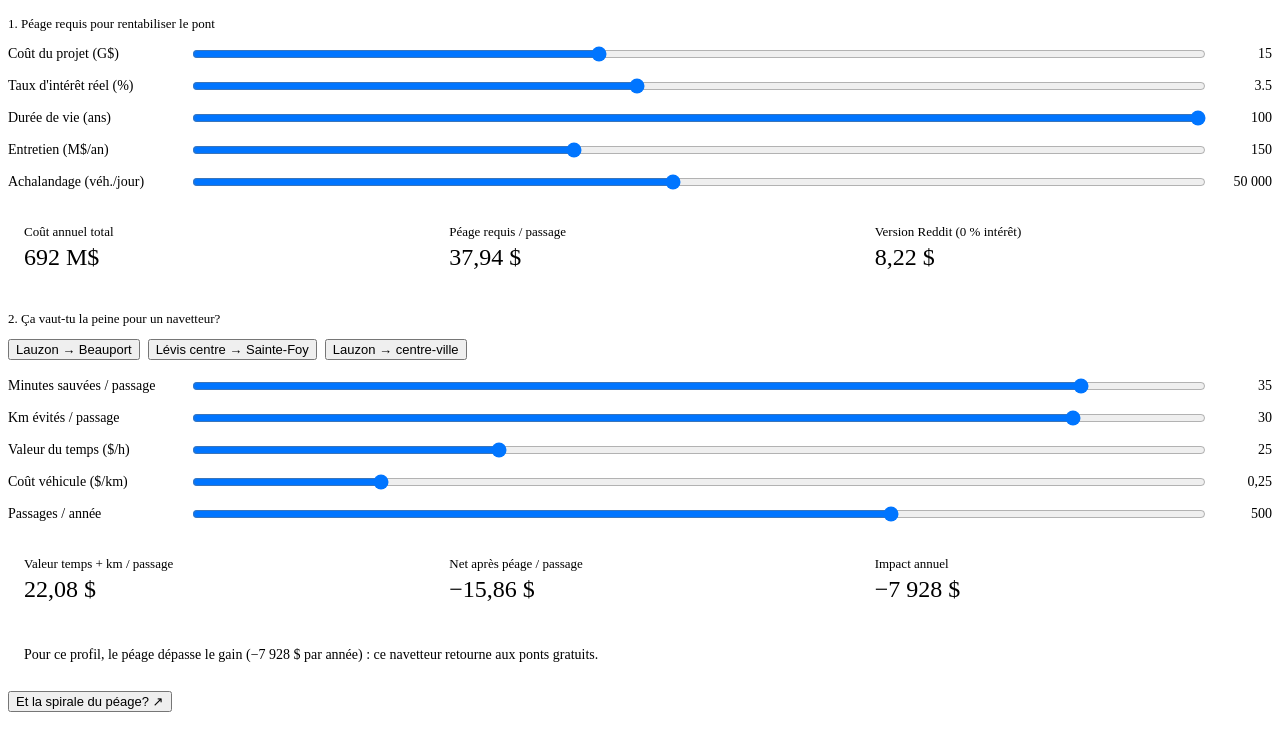
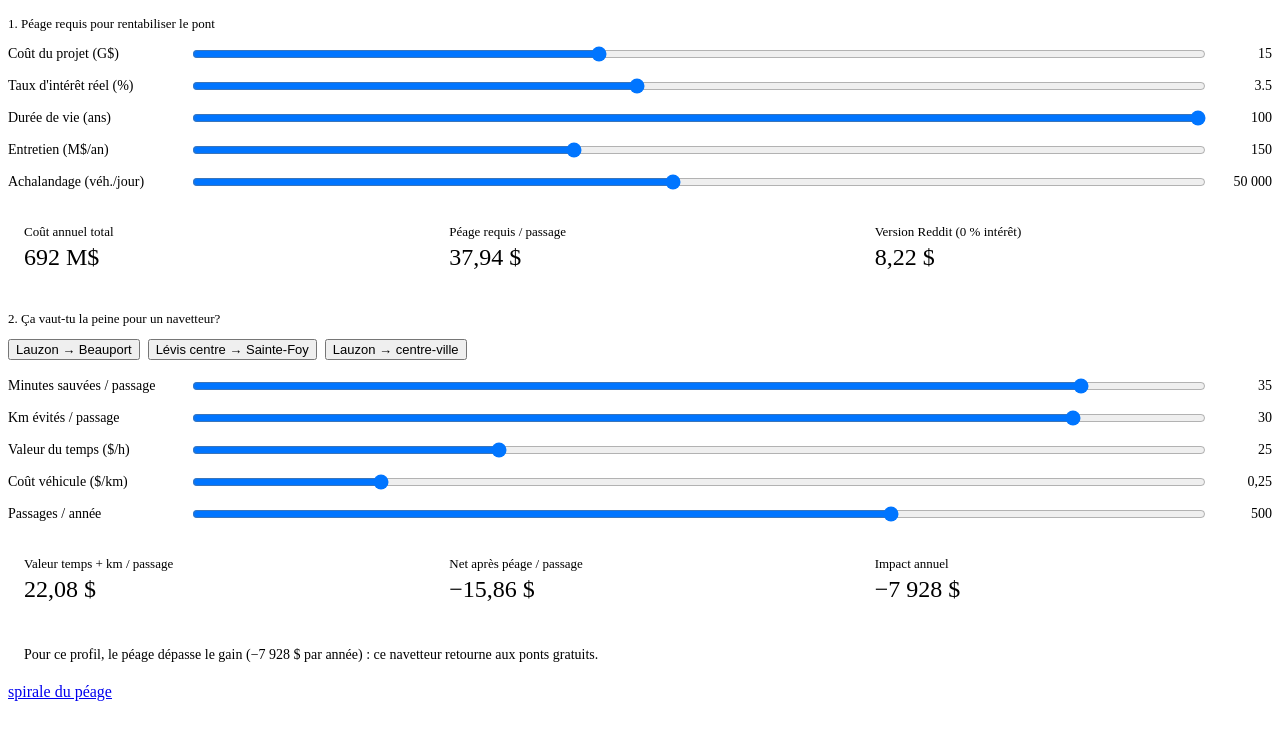
Before and after one commit to KoutouQC/TestTroisiemeLien, a plain HTML site: page index.html in a window 1280 px wide. Drawn offline with Linux system fonts and the light colour scheme.

Commit message:
Add files via upload

```diff
--- a/index.html
+++ b/index.html
@@ -105,8 +105,7 @@
 <p style="font-size:14px; margin:0; color:var(--text-danger);" id="verdict-txt">Même pour ce trajet, le péage dépasse le gain : ce navetteur retourne aux ponts gratuits.</p>
 </div>
 
-<button onclick="sendPrompt('Explique-moi la spirale du péage : que se passe-t-il si le péage fait baisser l\'achalandage sous les projections?')" style="font-size:13px; margin-top:0.5rem;">Et la spirale du péage? ↗</button>
-</div>
+<a href="spirale.html">spirale du péage</a>
 
 <script>
 const $ = id => document.getElementById(id);
```
